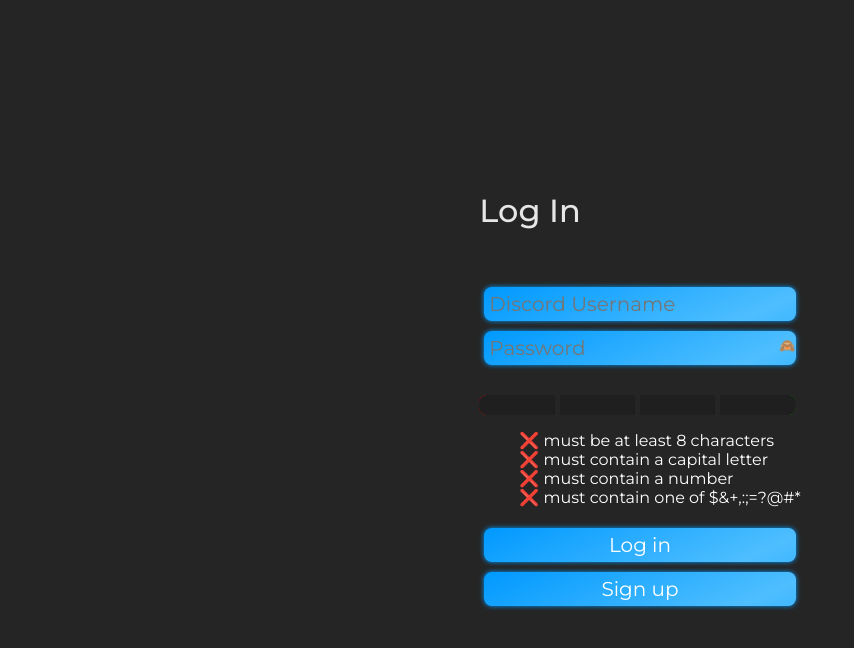
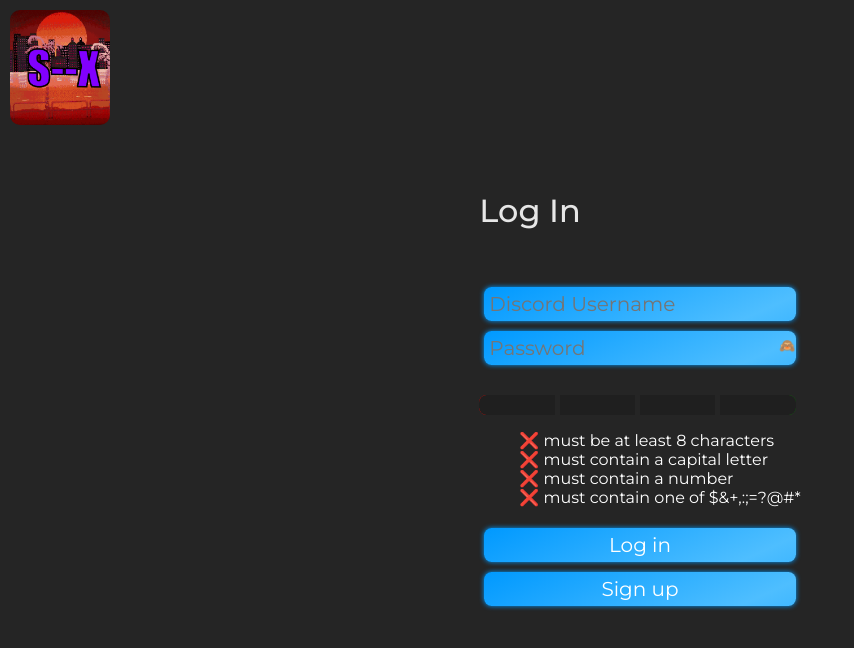
Before and after one commit to TheOPtimal/sx-client, a React (Create React App) app: page / in a window 1280 px wide. Shown: the top 648 px of the page, without its empty margins (0-854 px from the left). Built offline with nearby package versions, Linux system fonts and the light colour scheme.

Commit message:
Added logo

```diff
--- /dev/null
+++ b/src/Logo.css
@@ -0,0 +1,7 @@
+.Logo {
+    position: absolute;
+    top: 10px;
+    left: 10px;
+    border-radius: 10px;
+    width: 100px;
+}
--- a/src/index.tsx
+++ b/src/index.tsx
@@ -3,20 +3,27 @@ import ReactDOM from "react-dom";
 import "./index.css";
 import Login from "./Pages/Login/Login";
 import * as serviceWorker from "./serviceWorker";
-import { BrowserRouter as Router, Switch, Route } from "react-router-dom";
+import { BrowserRouter as Router, Route } from "react-router-dom";
 import Dashboard from "./Pages/Dashboard/dashboard";
 import Blacklisted from "./Pages/Blacklisted/blacklisted";
+import Logo from "./Images/sxalts.gif";
+import "./Logo.css";
 
 ReactDOM.render(
   <React.StrictMode>
     <Router>
-      <Switch>
-        <Route path="/blacklisted"><Blacklisted /></Route>
-        <Route path="/dashboard"><Dashboard /></Route>
-        <Route path="/">
-          <Login />
-        </Route>
-      </Switch>
+      <Route path="/">
+        <img className="Logo" src={Logo} alt="S-X alts logo" />
+      </Route>
+      <Route exact path="/blacklisted">
+        <Blacklisted />
+      </Route>
+      <Route exact path="/dashboard">
+        <Dashboard />
+      </Route>
+      <Route exact path="/">
+        <Login />
+      </Route>
     </Router>
   </React.StrictMode>,
   document.getElementById("root")
```
Also changed, not shown: src/Images/sxalts.gif (added), 1 other file (tests, documents, lock files or other folders).
